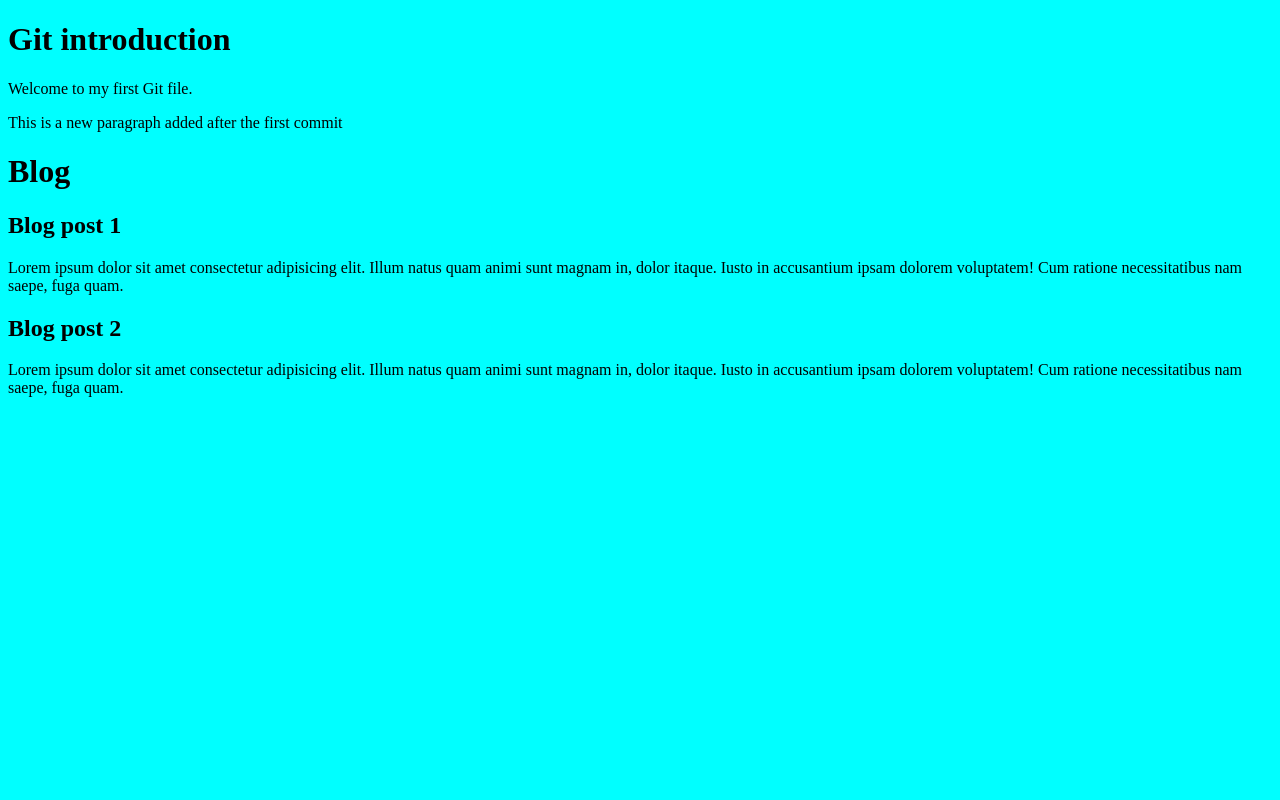
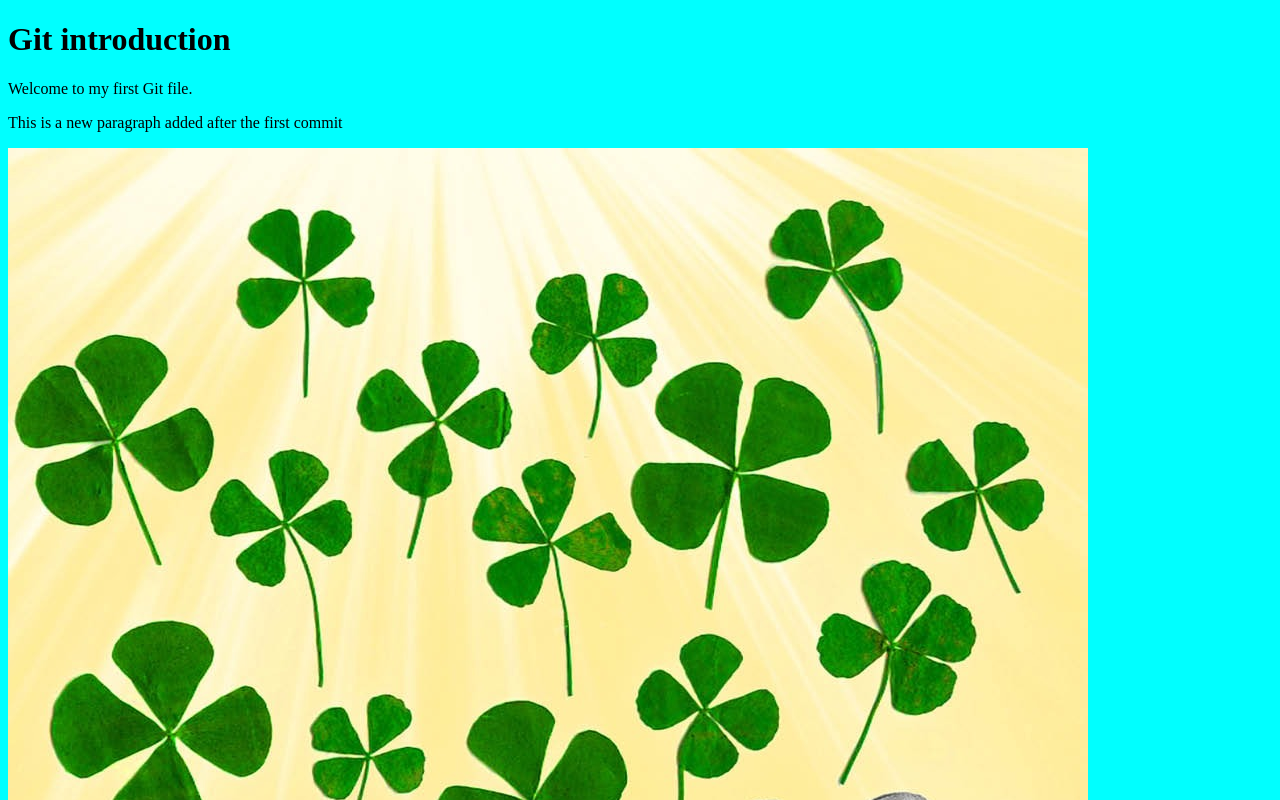
Before and after one commit to Abdulqudus2308/multi-form, a plain HTML site: page Basic-Git-Command.html in a window 1280 px wide. Shown: the top 800 px of the page. Drawn offline with Linux system fonts and the light colour scheme.

Commit message:
blog images added

```diff
--- a/Basic-Git-Command.html
+++ b/Basic-Git-Command.html
@@ -10,17 +10,7 @@
     <h1>Git introduction</h1>
     <p>Welcome to my first Git file. </p>
     <p>This is a new paragraph added after the first commit</p>
-    <div>
-        <h1>Blog</h1>
-        <article>
-            <h2>Blog post 1</h2>
-            <p>Lorem ipsum dolor sit amet consectetur adipisicing elit. Illum natus quam animi sunt magnam in, dolor itaque. Iusto in accusantium ipsam dolorem voluptatem! Cum ratione necessitatibus nam saepe, fuga quam.</p>
-        </article>
-        <article>
-            <h2>Blog post 2</h2>
-            <p>Lorem ipsum dolor sit amet consectetur adipisicing elit. Illum natus quam animi sunt magnam in, dolor itaque. Iusto in accusantium ipsam dolorem voluptatem! Cum ratione necessitatibus nam saepe, fuga quam.</p>
-        </article>
-    </div>
+    <img src="luck.jpg" width:200px>
     <!-- git init -- is used to initialize a folder
     A repository is a program that is been currently tracked by a git
     Git is untracked during 3 stages:N
@@ -32,6 +22,10 @@
     git add --all is used to add all the untracked file to a repository
     git commit is used to update a page that has already been completed
     git log is used to bring out all the commit
-    -->
+    git branch blog used to add a new branch
+named blog
+git branch used to list all the branches
+git merge is used to merge a branch to the master branch
+git branch -d used to delete a branch  -->
 </body>
 </html>
```
Also changed, not shown: luck.jpg (added).
